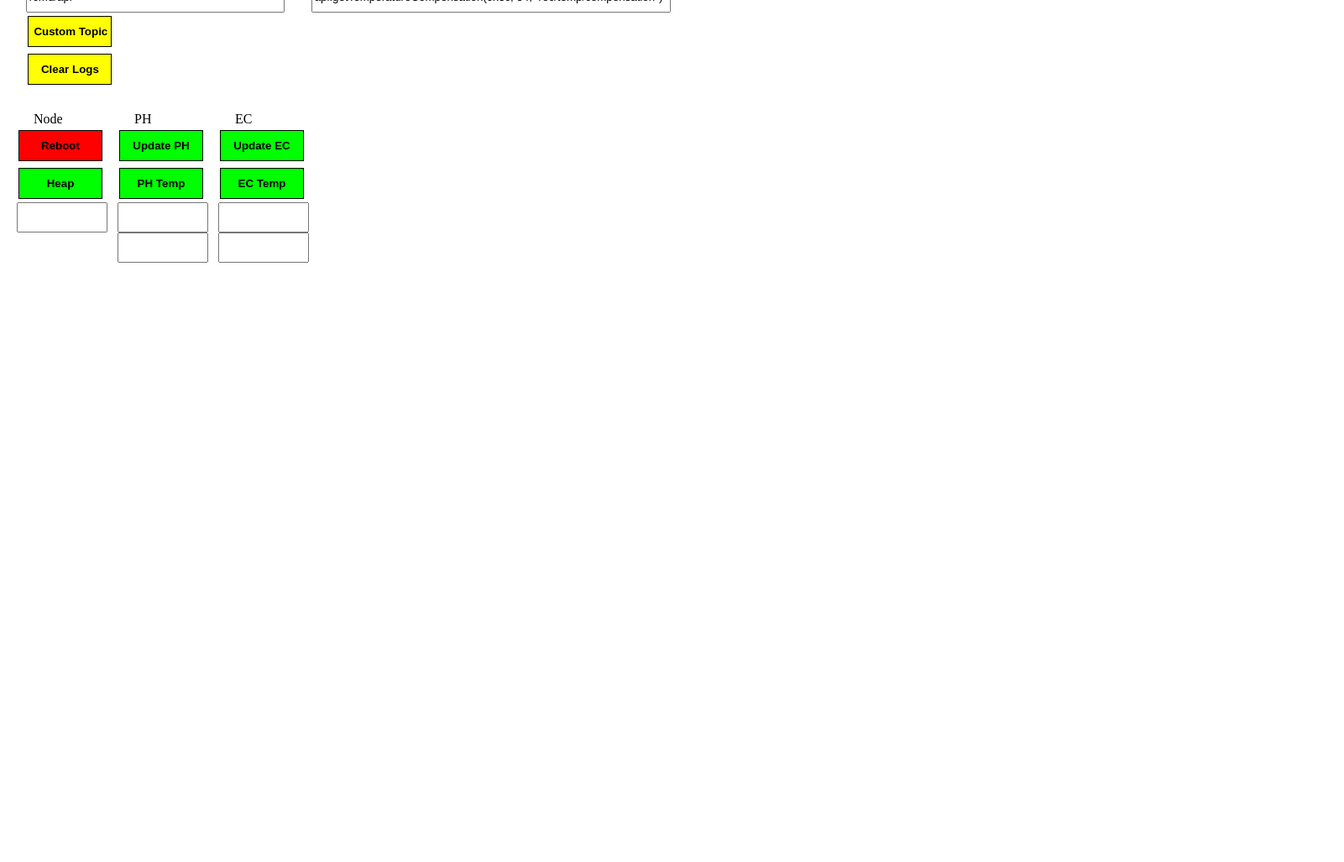
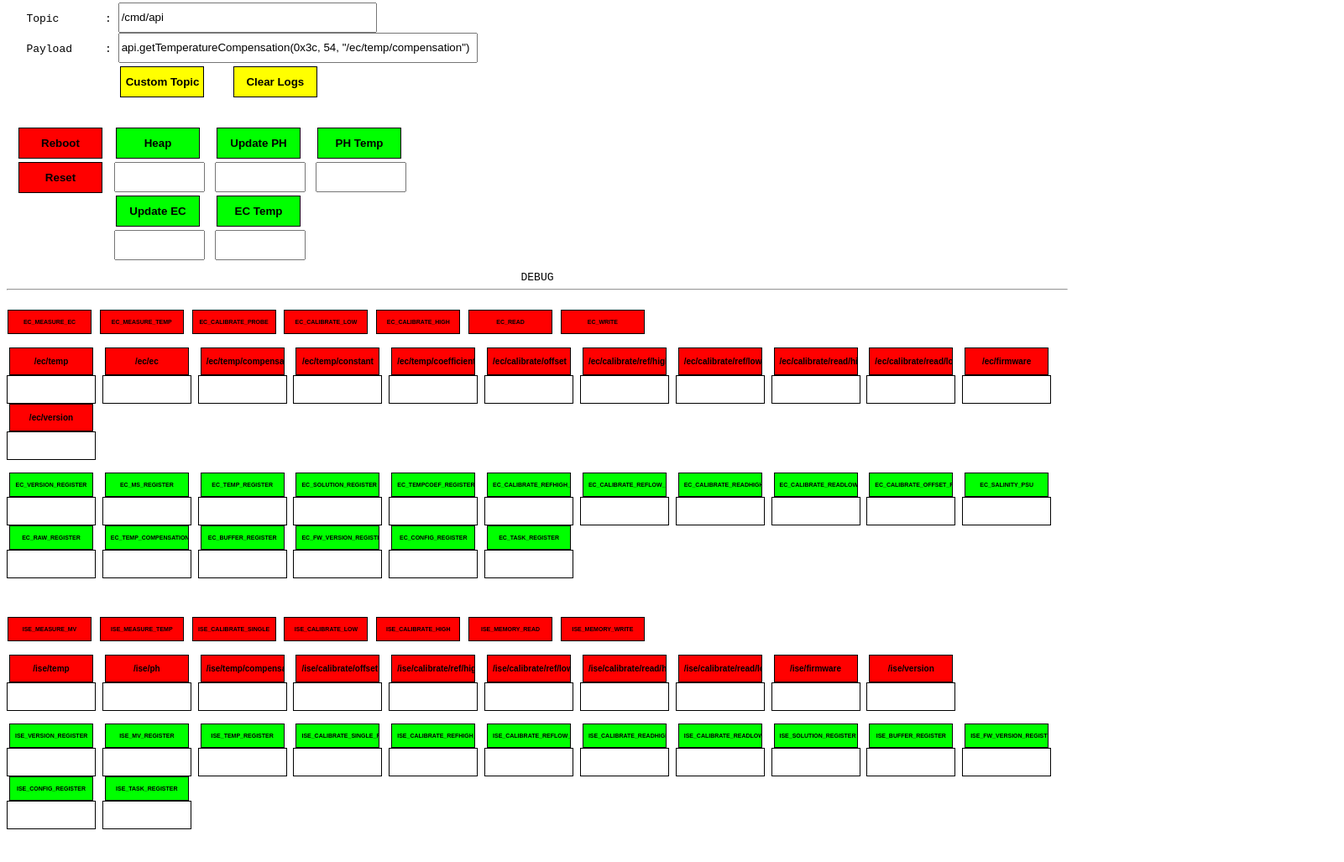
Before and after one commit to mitmdev/Isolated_ISE_EC, a plain HTML site: page websockets-demo/index.html in a window 1280 px wide. Shown: the part 233-1260 px from the top of the page at 84% size, 1601 px wide, since content can reach past the window. Before the commit the page ends 902 px from the top, so only its background shows below. Drawn offline with Linux system fonts and the light colour scheme.

Commit message:
api testing...

```diff
--- a/websockets-demo/index.html
+++ b/websockets-demo/index.html
@@ -23,6 +23,7 @@
     <script src="./mqttws31.js" type="text/javascript"></script>
     <script src="jquery.min.js" type="text/javascript"></script>
     <script src="config.js" type="text/javascript"></script>
+    <script src="ufire.js" type="text/javascript"></script>
 
     <script type="text/javascript">
     var mqtt;
@@ -85,7 +86,7 @@
 	}
 	*/
 	var ts = new Date().getTime();
-	var color = topic.indexOf("/get") > -1 ? 'red' : 'green';
+	var color = topic.indexOf("/get") > -1 || topic.indexOf("/cmd/api") > -1 || topic.indexOf("/node") > -1 ? 'red' : 'green';
         $('#ws').prepend('<li style="color:'+color+'">' + data + " | " + ts + " : " + topic + ' = ' + payload + '</li>');
 
 	topic = topic.replace(mac, '');
@@ -110,11 +111,105 @@
 		break;
 	}
 
+        topic = topic.replace(/\//g, "_");
+        topic = 'txt' + topic
+        if( document.getElementById(topic) ) {
+                // alert(payload);
+                $("#"+topic).val(payload);
+        }
+
     };
 
     $(document).ready(function() {
         MQTTconnect();
+        $("#ec_regs").html(dump_regs(ec_regs,true));
+        //$("#ec_tmrs").html(dump_tmrs(ec_tmrs));
+        //$("#ec_bits").html(dump_obj(ec_bits));
+        $("#ise_regs").html(dump_regs(ise_regs,false));
+        //$("#ise_tmrs").html(dump_tmrs(ise_tmrs));
+        //$("#ise_bits").html(dump_obj(ise_bits));
+	$("#ec_cmds").html(controls(ec));
+	$("#ise_cmds").html(controls(ise));
+	$("#ec_cmd").html(dump_obj(ec_cmds));
+        $("#ise_cmd").html(dump_obj(ise_cmds));
+	//alert(ise_dev_addr);
+	setTimeout(update_registers, 5000);
     });
+
+    function update_registers() {
+	$(".registers").click();
+    }
+    function dump_obj(o) {
+	var ret = '';
+	for(var i in o)
+	{
+		ret += '<div style="float:left;margin:1px;">';
+		ret += '<input style="margin:0px;font-size:7px;cursor:pointer;background: red;border: 1px solid black;box-shadow: none;width:100px" onMouseOut="this.style.opacity=\'1\'" onMouseOver="this.style.opacity=\'0.6\'" type="button" ';
+		ret += 'id="'+ i + '" value="' + i + '" onclick="alert('+o[i]+')" /> <br>';
+		ret += '</div>';
+		//document.write(i + "=" + o[i] + '<br>');
+	}
+	ret += '<div style="clear:both"></div>';
+	return ret;
+    }
+
+    function read_reg(reg,tgt,b,t){
+	var cmd = '';
+	var dev_addr = t ? 0x3c : 0x3f;
+	var reg_addr = reg;
+	if(b == true) {
+		cmd = 'pub("/'+tgt+'", io._read_register('+dev_addr+','+reg_addr+'));'
+	} else if(b == false) {
+		cmd = 'io._change_register('+dev_addr+','+reg_addr+'); pub("/'+tgt+'", string.byte(io._read_byte('+dev_addr+')));';
+	} else if(b == null) {
+		cmd = false;
+	}
+	if(cmd) api_cmd(cmd);
+    }
+
+    function dump_regs(o,t) {
+        var ret = '';
+        for(var i in o)
+        {
+                ret += '<div style="float:left;">';
+                ret += '<input class="registers" style="margin:0px;font-size:7px;cursor:pointer;background: lime;border: 1px solid black;box-shadow: none;width:100px" onMouseOut="this.style.opacity=\'1\'" onMouseOver="this.style.opacity=\'0.6\'" type="button" ';
+                ret += 'id="'+ i + '" value="' + i + '" onclick="read_reg('+o[i][0]+',\''+o[i][1]+'\','+o[i][2]+', '+t+')" /> <br>';
+		ret += '<input style="border: 1px solid black;box-shadow: none;width:100px" type="text" id="txt_'+ i + '" value="" /> <br>';
+                ret += '</div>';
+                //document.write(i + "=" + o[i] + '<br>');
+        }
+        ret += '<div style="clear:both"></div>';
+        return ret;
+    }
+
+    function dump_tmrs(o) {
+        var ret = '';
+        for(var i in o)
+        {
+                ret += '<div style="float:left;">';
+		ret += '<label style="font-size:6px">'+ i +'</label><br/>';
+                ret += '<input style="border: 1px solid black;box-shadow: none;width:100px" type="text" ';
+                ret += 'id="'+ i + '" value="' + o[i] + '" /> <br>';
+                ret += '</div>';
+                //document.write(i + "=" + o[i] + '<br>');
+        }
+        ret += '<div style="clear:both"></div>';
+        return ret;
+    }
+
+    function controls(o) {
+	var ret = '';
+	for(var i in o) {
+		ret += '<div style="float:left;">';
+		//ret += '<label style="font-size:6px">'+ i +'</label><br/>';
+		ret += '<input style="margin:0px;font-size:10px;cursor:pointer;background: red;border: 1px solid black;box-shadow: none;width:100px" onMouseOut="this.style.opacity=\'1\'" onMouseOver="this.style.opacity=\'0.6\'" type="button" ';
+                ret += 'id="'+ i + '" value="' + i + '" onclick="api_cmd(this.name)" name="'+o[i]+'" /> <br>';
+                ret += '<input style="border: 1px solid black;box-shadow: none;width:100px" type="text" id="txt'+ i.replace(/\//g,'_') + '" value="" /> <br>';
+        	ret += '</div>';
+	}
+	ret += '<div style="clear:both"></div>';
+        return ret;
+    }
 
     function get_ph() {
 	var t = mac + "/get/ise/ph"
@@ -165,6 +260,11 @@
 	mqtt.send(message);
     }
 
+    function api_cmd(cmd){
+	var t = mac + "/cmd/api";
+	mqtt_send(t, cmd);
+    }
+
     function logs_clear() {
 	$('#ws').html("");
     }
@@ -174,46 +274,86 @@
 <body>
 <pre>
 <h1>Ufire Web Demo</h1>
+</pre>
+<div id="cont">
+<div id="left" style="float:left;width:39%;" align=left>
 	<div>
+	<pre>
+&nbsp;&nbsp;&nbsp;MQTT
+
 &nbsp;&nbsp;&nbsp;Subscribed to: <input style="width:300px" type='text' id='topic' disabled />
 &nbsp;&nbsp;&nbsp;Status       : <input style="width:300px" type='text' id='status' disabled />
+	</pre>
 	</div>
 	<div>
+	<pre>
+&nbsp;&nbsp;&nbsp;Topic       : <input id="customtopic" type="text" style="width:300px" value="/cmd/api" />
+&nbsp;&nbsp;&nbsp;Payload     : <input id="custommsg" type="text" style="width:420px" value='api.getTemperatureCompensation(0x3c, 54, "/ec/temp/compensation")' />
+&nbsp;&nbsp;&nbsp;              <input style="border: 1px solid black;background: yellow;box-shadow: none;width:100px" onMouseOut="this.style.background='yellow'" onMouseOver="this.style.background='lime'" onclick="custom_topic()" type="button" value="Custom Topic" /> &nbsp;&nbsp;&nbsp;<input style="border: 1px solid black;background: yellow;box-shadow: none;width:100px" onMouseOut="this.style.background='yellow'" onMouseOver="this.style.background='lime'" onclick="logs_clear()" id="logs_clear" type="button" value="Clear Logs" />
+	</pre>
+	</div>
 
-&nbsp;&nbsp;&nbsp;<input id="customtopic" type="text" style="width:300px" value="/cmd/api" /> &nbsp;&nbsp;&nbsp;<input id="custommsg" type="text" style="width:420px" value='api.getTemperatureCompensation(0x3c, 54, "/ec/temp/compensation")' />
-&nbsp;&nbsp;&nbsp;<input style="border: 1px solid black;background: yellow;box-shadow: none;width:100px" onMouseOut="this.style.background='yellow'" onMouseOver="this.style.background='lime'" onclick="custom_topic()" type="button" value="Custom Topic" />
-&nbsp;&nbsp;&nbsp;<input style="border: 1px solid black;background: yellow;box-shadow: none;width:100px" onMouseOut="this.style.background='yellow'" onMouseOver="this.style.background='lime'" onclick="logs_clear()" id="logs_clear" type="button" value="Clear Logs" />
-</div>
-</pre>
 	<div>
 <div style="float:left;">
-   &nbsp;&nbsp;&nbsp;<span style="margin-left:20px;margin-right:20px;">Node</span><br/>
-   &nbsp;&nbsp;&nbsp;<input style="cursor:pointer;background: red;border: 1px solid black;box-shadow: none;width:100px" onMouseOut="this.style.opacity='1'" onMouseOver="this.style.opacity='0.6'" onclick="node_restart()" type="button" value="Reboot" /><br/>
-   &nbsp;&nbsp;&nbsp;<input style="cursor:pointer;background: lime;border: 1px solid black;box-shadow: none;width:100px" onMouseOut="this.style.opacity='1'" onMouseOver="this.style.opacity='0.6'" onclick="node_heap()" type="button" value="Heap" /><br/>
-   &nbsp;&nbsp;&nbsp;<input type=text id="heap" style="width:100px" value="" align=center /> <br/>
+&nbsp;&nbsp;&nbsp;<input style="cursor:pointer;background: red;border: 1px solid black;box-shadow: none;width:100px" onMouseOut="this.style.opacity='1'" onMouseOver="this.style.opacity='0.6'" onclick="node_restart()" type="button" value="Reboot" /> <br/>
+&nbsp;&nbsp;&nbsp;<input style="cursor:pointer;background: red;border: 1px solid black;box-shadow: none;width:100px; margin-top:0px;" onMouseOut="this.style.opacity='1'" onMouseOver="this.style.opacity='0.6'" onclick="node_heap()" type="button" value="Reset" />
 </div>
 <div style="float:left;">
-   &nbsp;&nbsp;&nbsp;<span style="margin-left:20px;margin-right:20px;">PH</span><br/>
-   &nbsp;&nbsp;&nbsp;<input style="cursor:pointer;background: lime;border: 1px solid black;box-shadow: none;width:100px" onMouseOut="this.style.opacity='1'" onMouseOver="this.style.opacity='0.6'" onclick="get_ph()" type="button" value="Update PH" /><br/>
-   &nbsp;&nbsp;&nbsp;<input style="cursor:pointer;background: lime;border: 1px solid black;box-shadow: none;width:100px" onMouseOut="this.style.opacity='1'" onMouseOver="this.style.opacity='0.6'" onclick="get_ph_temp()" type="button" value="PH Temp" /><br/>
-   &nbsp;&nbsp;&nbsp;<input type=text id="ph" style="width:100px" value="" align=center /> <br/>
-   &nbsp;&nbsp;&nbsp;<input type=text id="ph_temp" style="width:100px" value="" align=center /> <br/>
+&nbsp;&nbsp;&nbsp;<input style="cursor:pointer;background: lime;border: 1px solid black;box-shadow: none;width:100px" onMouseOut="this.style.opacity='1'" onMouseOver="this.style.opacity='0.6'" onclick="node_heap()" type="button" value="Heap" /> <br/>
+&nbsp;&nbsp;&nbsp;<input type=text id="heap" style="width:100px" value="" align=center />
+</div>
+
+<div style="float:left;">
+&nbsp;&nbsp;&nbsp;<input style="cursor:pointer;background: lime;border: 1px solid black;box-shadow: none;width:100px" onMouseOut="this.style.opacity='1'" onMouseOver="this.style.opacity='0.6'" onclick="get_ph()" type="button" value="Update PH" /> <br/>
+&nbsp;&nbsp;&nbsp;<input type=text id="ph" style="width:100px" value="" align=center />
 </div>
 <div style="float:left;">
-   &nbsp;&nbsp;&nbsp;<span style="margin-left:20px;margin-right:20px;">EC</span><br/>
+&nbsp;&nbsp;&nbsp;<input style="cursor:pointer;background: lime;border: 1px solid black;box-shadow: none;width:100px" onMouseOut="this.style.opacity='1'" onMouseOver="this.style.opacity='0.6'" onclick="get_ph_temp()" type="button" value="PH Temp" /> <br/>
+&nbsp;&nbsp;&nbsp;<input type=text id="ph_temp" style="width:100px" value="" align=center />
+</div>
+<div style="float:left;">
 &nbsp;&nbsp;&nbsp;<input style="cursor:pointer;background: lime;border: 1px solid black;box-shadow: none;width:100px" onMouseOut="this.style.opacity='1'" onMouseOver="this.style.opacity='0.6'" onclick="get_ec()" type="button" value="Update EC" /><br/>
+&nbsp;&nbsp;&nbsp;<input type=text id="ec" style="width:100px" value="" align=center />
+</div>
+<div style="float:left;">
 &nbsp;&nbsp;&nbsp;<input style="cursor:pointer;background: lime;border: 1px solid black;box-shadow: none;width:100px" onMouseOut="this.style.opacity='1'" onMouseOver="this.style.opacity='0.6'" onclick="get_ec_temp()" type="button" value="EC Temp" /><br/>
-   &nbsp;&nbsp;&nbsp;<input type=text id="ec" style="width:100px" value="" align=center /> <br/>
-   &nbsp;&nbsp;&nbsp;<input type=text id="ec_temp" style="width:100px" value="" align=center /> <br/>
+&nbsp;&nbsp;&nbsp;<input type=text id="ec_temp" style="width:100px" value="" align=center />
 </div>
 
 <div style="clear:both"></div>
 	</div>
+
+</div>
+<div id="right" style="float:left; width:60%;">
+	<div id="right" style="float:left;">
+        <div style="height:380px;width: 1100px;overflow:auto">
           <pre>
-<div style="height:300px;width: 1200px;overflow:auto">
+           MQTT Logs
            <ul style="position:relative;width: 600px" id='ws' style="font-family: 'Courier New', Courier, monospace;"></ul>
+          </pre>
+        </div>
+
+</div>
+</div>
+<div style="clear:both"></div>
+
+<pre>
+<div align=center id="debug">DEBUG
+<hr/>
+<div id=ec_cmd></div>
+<div id=ec_cmds></div>
+<div id=ec_regs></div>
+<!--<div id=ec_tmrs></div>
+<div id=ec_bits></div>-->
+
+<div id=ise_cmd></div>
+<div id=ise_cmds></div>
+<div id=ise_regs></div>
+<!--<div id=ise_tmrs></div>
+<div id=ise_bits></div>-->
 </div>
 
 </pre>
+
 </body>
 </html>
--- /dev/null
+++ b/websockets-demo/ufire.js
@@ -0,0 +1,144 @@
+ec_dev_addr = 0x3c;
+ise_dev_addr = 0x3f;
+
+ec_cmds = new Object();
+ec_regs = new Object();
+ec_tmrs = new Object();
+ec_bits = new Object();
+
+ec_cmds["EC_MEASURE_EC"] = 80;
+ec_cmds["EC_MEASURE_TEMP"] = 40;
+ec_cmds["EC_CALIBRATE_PROBE"] = 20;
+ec_cmds["EC_CALIBRATE_LOW"] = 10;
+ec_cmds["EC_CALIBRATE_HIGH"] = 8;
+ec_cmds["EC_READ"] = 2;
+ec_cmds["EC_WRITE"] = 1;
+
+ec_regs["EC_VERSION_REGISTER"] = [0, 'EC_VERSION_REGISTER', false];
+ec_regs["EC_MS_REGISTER"] = [1, 'EC_MS_REGISTER', true];
+ec_regs["EC_TEMP_REGISTER"] = [5, 'EC_TEMP_REGISTER', true];
+ec_regs["EC_SOLUTION_REGISTER"] = [9, 'EC_SOLUTION_REGISTER', true];
+ec_regs["EC_TEMPCOEF_REGISTER"] = [13, 'EC_TEMPCOEF_REGISTER', true];
+ec_regs["EC_CALIBRATE_REFHIGH_REGISTER"] = [17, 'EC_CALIBRATE_REFHIGH_REGISTER', true];
+ec_regs["EC_CALIBRATE_REFLOW_REGISTER"] = [21, 'EC_CALIBRATE_REFLOW_REGISTER', true];
+ec_regs["EC_CALIBRATE_READHIGH_REGISTER"] = [25, 'EC_CALIBRATE_READHIGH_REGISTER', true];
+ec_regs["EC_CALIBRATE_READLOW_REGISTER"] = [29, 'EC_CALIBRATE_READLOW_REGISTER', true];
+ec_regs["EC_CALIBRATE_OFFSET_REGISTER"] = [33, 'EC_CALIBRATE_OFFSET_REGISTER', true];
+ec_regs["EC_SALINITY_PSU"] = [37, 'EC_SALINITY_PSU', true];
+ec_regs["EC_RAW_REGISTER"] = [41, 'EC_RAW_REGISTER', true];
+ec_regs["EC_TEMP_COMPENSATION_REGISTER"] = [45, 'EC_TEMP_COMPENSATION_REGISTER', true];
+ec_regs["EC_BUFFER_REGISTER"] = [49, 'EC_BUFFER_REGISTER', true];
+ec_regs["EC_FW_VERSION_REGISTER"] = [53, 'EC_FW_VERSION_REGISTER', false];
+ec_regs["EC_CONFIG_REGISTER"] = [54, 'EC_CONFIG_REGISTER', null];
+ec_regs["EC_TASK_REGISTER"] = [55, 'EC_TASK_REGISTER', false];
+
+ec_tmrs["EC_EC_MEASUREMENT_TIME"] = 750;
+ec_tmrs["EC_TEMP_MEASURE_TIME"] = 750;
+
+ec_bits["EC_TEMP_COMPENSATION_CONFIG_BIT"] = 1;
+ec_bits["EC_DUALPOINT_CONFIG_BIT"] = 0;
+
+ise_cmds = new Object();
+ise_regs = new Object();
+ise_tmrs = new Object();
+ise_bits = new Object();
+
+ise_cmds["ISE_MEASURE_MV"] = 80;
+ise_cmds["ISE_MEASURE_TEMP"] = 40;
+ise_cmds["ISE_CALIBRATE_SINGLE"] = 20;
+ise_cmds["ISE_CALIBRATE_LOW"] = 10;
+ise_cmds["ISE_CALIBRATE_HIGH"] = 8;
+ise_cmds["ISE_MEMORY_READ"] = 2;
+ise_cmds["ISE_MEMORY_WRITE"] = 4;
+
+ise_regs["ISE_VERSION_REGISTER"] = [0, 'ISE_VERSION_REGISTER', false];
+ise_regs["ISE_MV_REGISTER"] = [1, 'ISE_MV_REGISTER', true];
+ise_regs["ISE_TEMP_REGISTER"] = [5, 'ISE_TEMP_REGISTER', true];
+ise_regs["ISE_CALIBRATE_SINGLE_REGISTER"] = [9, 'ISE_CALIBRATE_SINGLE_REGISTER', true];
+ise_regs["ISE_CALIBRATE_REFHIGH_REGISTER"] = [13, 'ISE_CALIBRATE_REFHIGH_REGISTER', true];
+ise_regs["ISE_CALIBRATE_REFLOW_REGISTER"] = [17, 'ISE_CALIBRATE_REFLOW_REGISTER', true];
+ise_regs["ISE_CALIBRATE_READHIGH_REGISTER"] = [21, 'ISE_CALIBRATE_READHIGH_REGISTER', true];
+ise_regs["ISE_CALIBRATE_READLOW_REGISTER"] = [25, 'ISE_CALIBRATE_READLOW_REGISTER', true];
+ise_regs["ISE_SOLUTION_REGISTER"] = [29, 'ISE_SOLUTION_REGISTER', true];
+ise_regs["ISE_BUFFER_REGISTER"] = [33, 'ISE_BUFFER_REGISTER', true];
+ise_regs["ISE_FW_VERSION_REGISTER"] = [37, 'ISE_FW_VERSION_REGISTER', false];
+ise_regs["ISE_CONFIG_REGISTER"] = [38, 'ISE_CONFIG_REGISTER', null];
+ise_regs["ISE_TASK_REGISTER"] = [39, 'ISE_TASK_REGISTER', false];
+
+ise_tmrs["ISE_TEMP_MEASURE_TIME"] = 750;
+ise_tmrs["ISE_MV_MEASURE_TIME"] = 250 ;
+
+ise_bits["ISE_TEMP_COMPENSATION_CONFIG_BIT"] = 1;
+ise_bits["ISE_DUALPOINT_CONFIG_BIT"] = 0;
+
+
+/*
+--api.measure(0x3c, 55, 40, 5, 750, '/ec/temp')
+--api.measure(0x3c, 55, 80, 1, 750, '/ec/ec')
+--api.measure(0x3f, 39, 40, 5, 750, '/ise/temp')
+--api.measure(0x3f, 39, 80, 1, 250, '/ise/ph')
+--api.setTemp(0x3c, 5, tempC, '/ec/set/temp')
+--api.setTemp(0x3f, 5, tempC, '/ise/set/temp')
+--api.useTemperatureCompensation(0x3c, 1, 54, ecprobe true|false)
+--api.useTemperatureCompensation(0x3f, 1, 38, ecprobe true|false)
+--api.getTemperatureCompensation(0x3c, 54, '/ec/temp/compensation')
+--api.getTemperatureCompensation(0x3f, 38, '/ise/temp/compensation')
+--api.setTempConstant(ecprobe true|false)
+--api.getTempConstant()
+--api.setTempCoefficient(temp_coef)
+--api.getTempCoefficient()
+--api.reset(dev_addr, ecprobe true|false, topic)
+--api.getCalibrate(0x3c, 33, '/ec/calibrate/offset')
+--api.getCalibrate(0x3f, 9, '/ise/calibrate/offset')
+--api.getCalibrate(0x3c, 17, '/ec/calibrate/ref/high')
+--api.getCalibrate(0x3f, 13, 'ise/calibrate/ref/high')
+--api.getCalibrate(0x3c, 21, '/ec/calibrate/ref/low')
+--api.getCalibrate(0x3f, 17, '/ise/calibrate/ref/low')
+--api.getCalibrate(0x3c, 25, '/ec/calibrate/read/high')
+--api.getCalibrate(0x3f, 21, '/ise/calibrate/read/high')
+--api.getCalibrate(0x3c, 29, '/ec/calibrate/read/low')
+--api.getCalibrate(0x3f, 25, '/ise/calibrate/read/low')
+--api.calibration(solution, ecprobe) -- used internally
+--api.calibrate(0x3c, 55, 20, 750, solution, true, '/ec/calibrate/single')
+--api.calibrate(0x3f, 39, 20, 250, solution, false, '/ise/calibrate/single')
+--api.calibrate(0x3c, 55, 10, 750, solution, true, '/ec/calibrate/low')
+--api.calibrate(0x3f, 39, 10, 250, solution, false, '/ise/calibrate/low')
+--api.calibrate(0x3c, 55, 8, 750, solution, true, '/ec/calibrate/high')
+--api.calibrate(0x3f, 39, 8, 250, solution, false, '/ise/calibrate/high')
+--api.setDualPointCalibration(refLow, refHigh, readLow, readHigh, ecprobe true|false)
+--api.setCalibrateOffset(offset)
+--api.getFirmware(0x3c, 53, '/ec/firmware')
+--api.getFirmware(0x3f, 37, '/ise/firmware')
+--api.getVersion(0x3c, 0, '/ec/version')
+--api.getVersion(0x3f, 0, '/ise/version')
+*/
+
+
+var ise = [];
+//ise["addr"] = 0x3f;
+ise["/ise/temp"] = "api.measure(0x3f, 39, 40, 5, 750, '/ise/temp')";
+ise["/ise/ph"] = "api.measure(0x3f, 39, 80, 1, 250, '/ise/ph')";
+ise["/ise/temp/compensation"] = "api.getTemperatureCompensation(0x3f, 38, '/ise/temp/compensation')";
+ise["/ise/calibrate/offset"] = "api.getCalibrate(0x3f, 9, '/ise/calibrate/offset')";
+ise["/ise/calibrate/ref/high"] = "api.getCalibrate(0x3f, 13, '/ise/calibrate/ref/high')";
+ise["/ise/calibrate/ref/low"] = "api.getCalibrate(0x3f, 17, '/ise/calibrate/ref/low')";
+ise["/ise/calibrate/read/high"] = "api.getCalibrate(0x3f, 21, '/ise/calibrate/read/high')";
+ise["/ise/calibrate/read/low"] = "api.getCalibrate(0x3f, 25, '/ise/calibrate/read/low')";
+ise["/ise/firmware"] = "api.getFirmware(0x3f, 37, '/ise/firmware')";
+ise["/ise/version"] = "api.getVersion(0x3f, 0, '/ise/version')";
+
+
+var ec = [];
+//ec["addr"] = 0x3c;
+ec["/ec/temp"] = "api.measure(0x3c, 55, 40, 5, 750, '/ec/temp')";
+ec["/ec/ec"] = "api.measure(0x3c, 55, 80, 1, 750, '/ec/ec')";
+ec["/ec/temp/compensation"] = "api.getTemperatureCompensation(0x3c, 54, '/ec/temp/compensation')";
+ec["/ec/temp/constant"] = "api.getTempConstant()";
+ec["/ec/temp/coefficient"] = "api.getTempCoefficient()";
+ec["/ec/calibrate/offset"] = "api.getCalibrate(0x3c, 33, '/ec/calibrate/offset')";
+ec["/ec/calibrate/ref/high"] = "api.getCalibrate(0x3c, 17, '/ec/calibrate/ref/high')";
+ec["/ec/calibrate/ref/low"] = "api.getCalibrate(0x3c, 21, '/ec/calibrate/ref/low')";
+ec["/ec/calibrate/read/high"] = "api.getCalibrate(0x3c, 25, '/ec/calibrate/read/high')";
+ec["/ec/calibrate/read/low"] = "api.getCalibrate(0x3c, 29, '/ec/calibrate/read/low')";
+ec["/ec/firmware"] = "api.getFirmware(0x3c, 53, '/ec/firmware')";
+ec["/ec/version"] = "api.getVersion(0x3c, 0, '/ec/version')";
```
Also changed, not shown: demo.png, 5 other files. Lines whose indentation alone changed are shown as unchanged.
